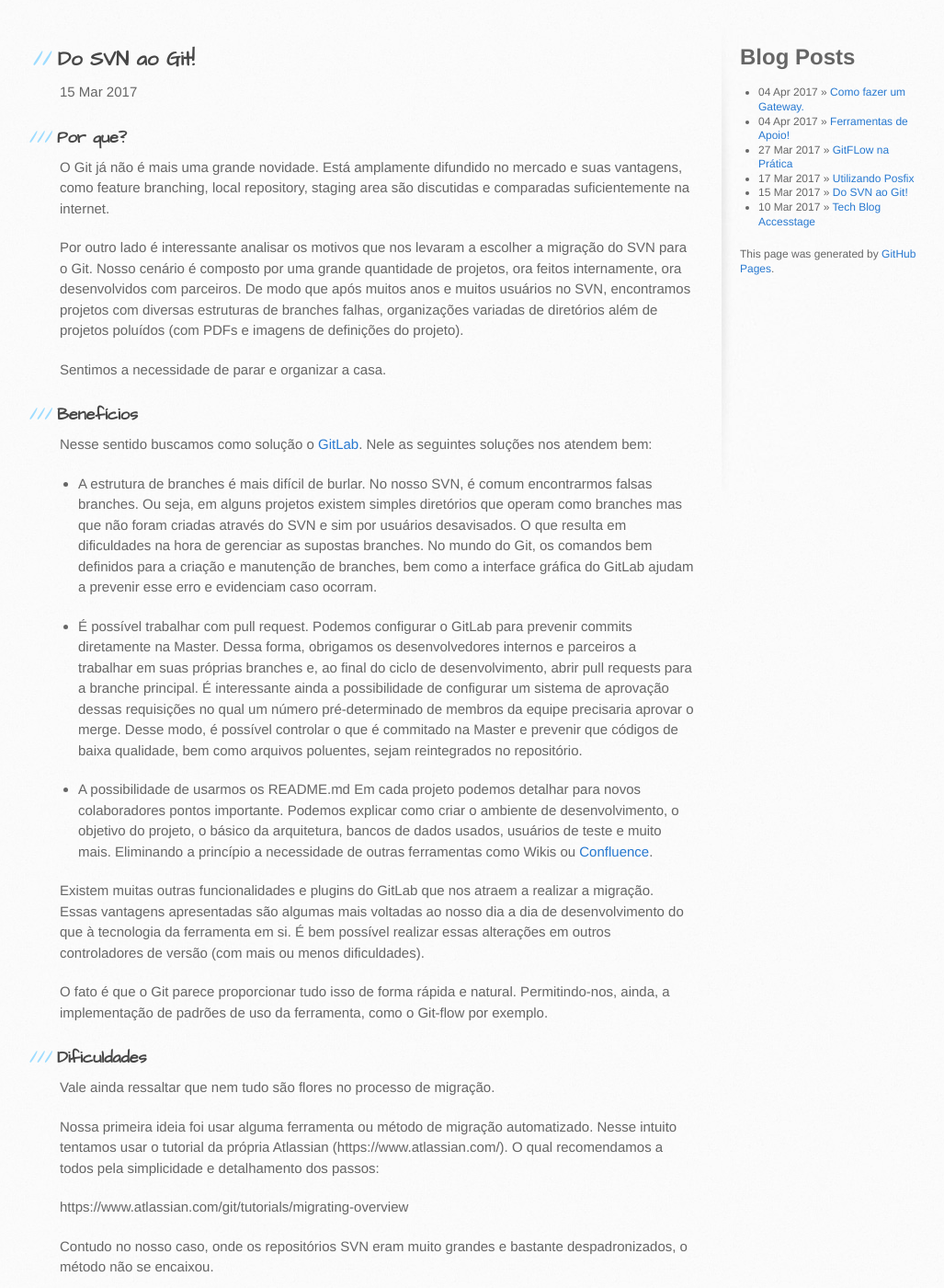
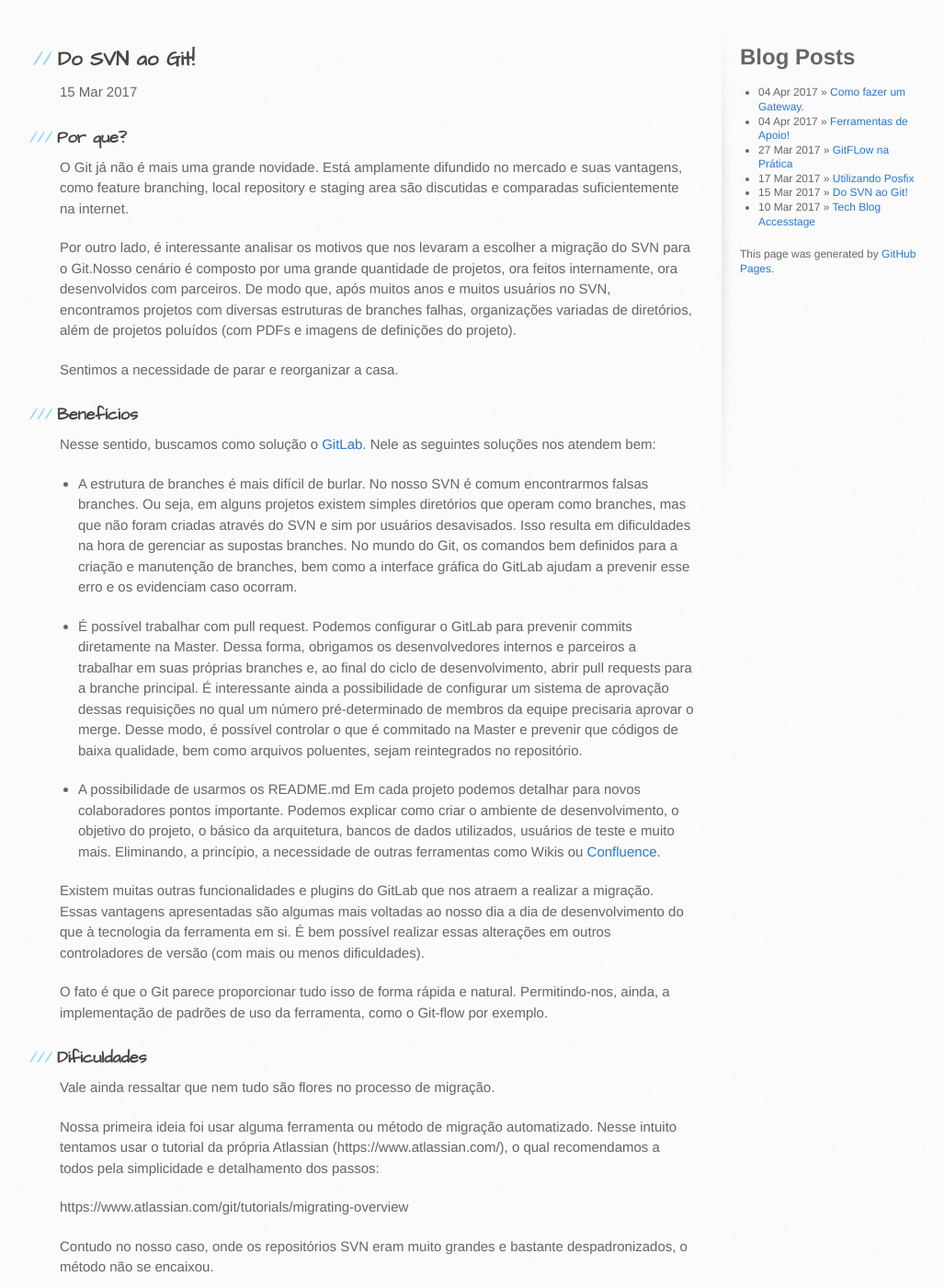
Before and after one commit to accesstage/accesstage.github.io, a Jekyll site: the page built from _posts/2017-03-15-do-svn-ao-git.md, in a window 1280 px wide and 1400 px high, scrolled down 308 px. Shown: the whole window at 92% size, without its empty margins (105-1132 px from the left). Built offline with Jekyll 4.4.1, drawn with Linux system fonts in a browser that asks for light colours; a script that is not in the unit is left out; comment, search, counter and statistics services are not loaded.

Commit message:
Update 2017-03-15-do-svn-ao-git.md

```diff
--- a/_posts/2017-03-15-do-svn-ao-git.md
+++ b/_posts/2017-03-15-do-svn-ao-git.md
@@ -6,20 +6,19 @@ author: leonardotonin
 ---
 
 ### Por que?
-O Git já não é mais uma grande novidade. Está amplamente difundido no mercado e suas vantagens, como feature branching, local repository, staging area são discutidas e comparadas suficientemente na internet.
+O Git já não é mais uma grande novidade. Está amplamente difundido no mercado e suas vantagens, como feature branching, local repository e staging area são discutidas e comparadas suficientemente na internet.
 
-Por outro lado é interessante analisar os motivos que nos levaram a escolher a migração do SVN para o Git.
-Nosso cenário é composto por uma grande quantidade de projetos, ora feitos internamente, ora desenvolvidos com parceiros. De modo que após muitos anos e muitos usuários no SVN, encontramos projetos com diversas estruturas de branches falhas, organizações variadas de diretórios além de projetos poluídos (com PDFs e imagens de definições do projeto).
+Por outro lado, é interessante analisar os motivos que nos levaram a escolher a migração do SVN para o Git.Nosso cenário é composto por uma grande quantidade de projetos, ora feitos internamente, ora desenvolvidos com parceiros. De modo que, após muitos anos e muitos usuários no SVN, encontramos projetos com diversas estruturas de branches falhas, organizações variadas de diretórios, além de projetos poluídos (com PDFs e imagens de definições do projeto).
 
-Sentimos a necessidade de parar e organizar a casa.
+Sentimos a necessidade de parar e reorganizar a casa.
 
 ### Benefícios
 
-Nesse sentido buscamos como solução o [GitLab](https://about.gitlab.com/). Nele as seguintes soluções nos atendem bem:
+Nesse sentido, buscamos como solução o [GitLab](https://about.gitlab.com/). Nele as seguintes soluções nos atendem bem:
 
 * A estrutura de branches é mais difícil de burlar.
-No nosso SVN, é comum encontrarmos falsas branches. Ou seja, em alguns projetos existem simples diretórios que operam como branches mas que não foram criadas através do SVN e sim por usuários desavisados. O que resulta em dificuldades na hora de gerenciar as supostas branches.
-No mundo do Git, os comandos bem definidos para a criação e manutenção de branches, bem como a interface gráfica do GitLab ajudam a prevenir esse erro e evidenciam caso ocorram.
+No nosso SVN é comum encontrarmos falsas branches. Ou seja, em alguns projetos existem simples diretórios que operam como branches, mas que não foram criadas através do SVN e sim por usuários desavisados. Isso resulta em dificuldades na hora de gerenciar as supostas branches.
+No mundo do Git, os comandos bem definidos para a criação e manutenção de branches, bem como a interface gráfica do GitLab ajudam a prevenir esse erro e os evidenciam caso ocorram.
 
 * É possível trabalhar com pull request.
 Podemos configurar o GitLab para prevenir commits diretamente na Master. Dessa forma, obrigamos os desenvolvedores internos e parceiros a trabalhar em suas próprias branches e, ao final do ciclo de desenvolvimento, abrir pull requests para a branche principal.
@@ -27,7 +26,7 @@ Podemos configurar o GitLab para prevenir commits diretamente na Master. Dessa f
 Desse modo, é possível controlar o que é commitado na Master e prevenir que códigos de baixa qualidade, bem como arquivos poluentes, sejam reintegrados no repositório.
 
 * A possibilidade de usarmos os README.md
-Em cada projeto podemos detalhar para novos colaboradores pontos importante. Podemos explicar como criar o ambiente de desenvolvimento, o objetivo do projeto, o básico da arquitetura, bancos de dados usados, usuários de teste e muito mais. Eliminando a princípio a necessidade de outras ferramentas como Wikis ou [Confluence](https://www.atlassian.com/software/confluence).
+Em cada projeto podemos detalhar para novos colaboradores pontos importante. Podemos explicar como criar o ambiente de desenvolvimento, o objetivo do projeto, o básico da arquitetura, bancos de dados utilizados, usuários de teste e muito mais. Eliminando, a princípio, a necessidade de outras ferramentas como Wikis ou [Confluence](https://www.atlassian.com/software/confluence).
 
 Existem muitas outras funcionalidades e plugins do GitLab que nos atraem a realizar a migração. Essas vantagens apresentadas são algumas mais voltadas ao nosso dia a dia de desenvolvimento do que à tecnologia da ferramenta em si. É bem possível realizar essas alterações em outros controladores de versão (com mais ou menos dificuldades).
 
@@ -37,7 +36,7 @@ O fato é que o Git parece proporcionar tudo isso de forma rápida e natural. Pe
 
 Vale ainda ressaltar que nem tudo são flores no processo de migração.
 
-Nossa primeira ideia foi usar alguma ferramenta ou método de migração automatizado. Nesse intuito tentamos usar o tutorial da própria Atlassian (https://www.atlassian.com/). O qual recomendamos a todos pela simplicidade e detalhamento dos passos:
+Nossa primeira ideia foi usar alguma ferramenta ou método de migração automatizado. Nesse intuito tentamos usar o tutorial da própria Atlassian (https://www.atlassian.com/), o qual recomendamos a todos pela simplicidade e detalhamento dos passos:
 
 https://www.atlassian.com/git/tutorials/migrating-overview
 
```
